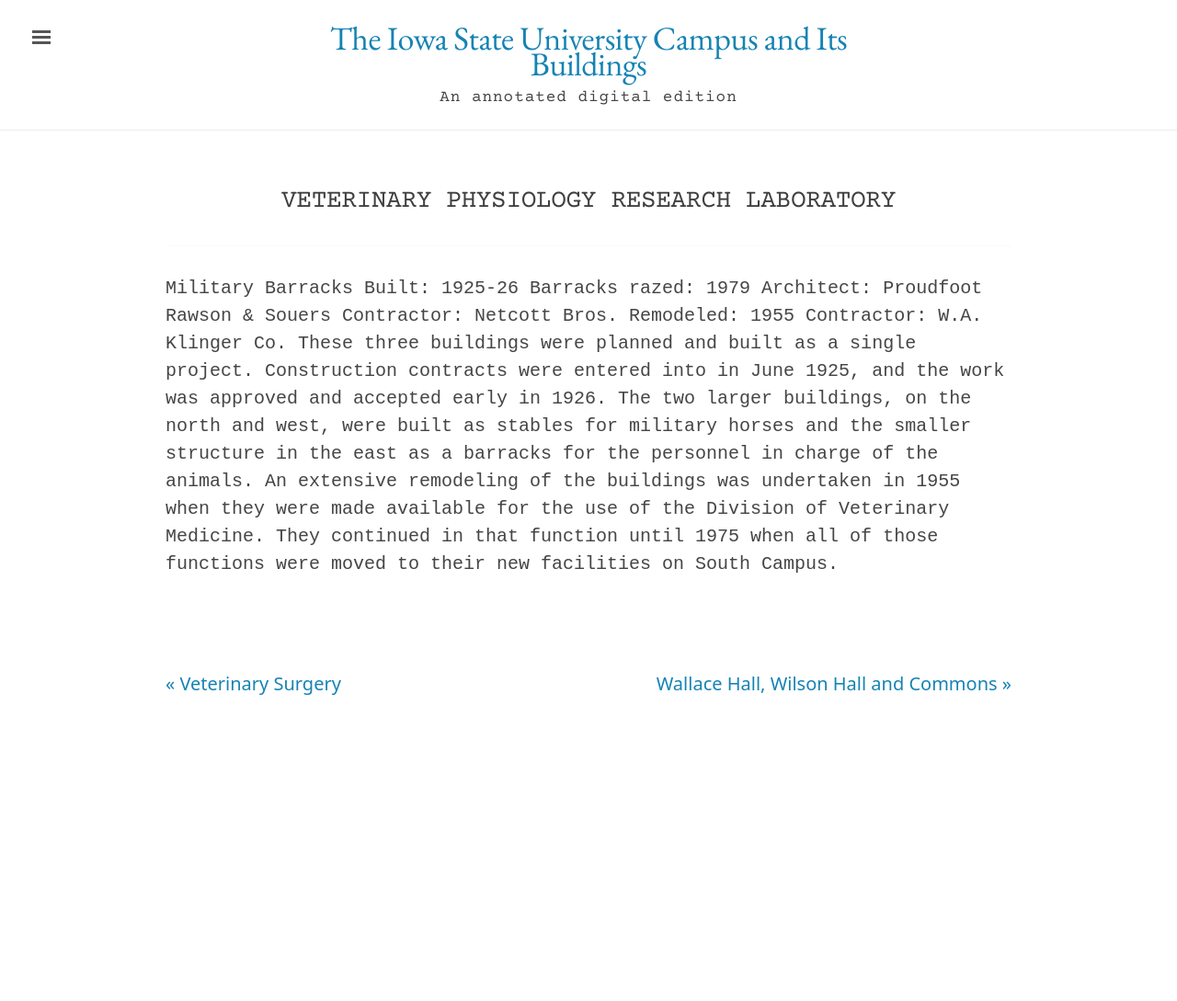
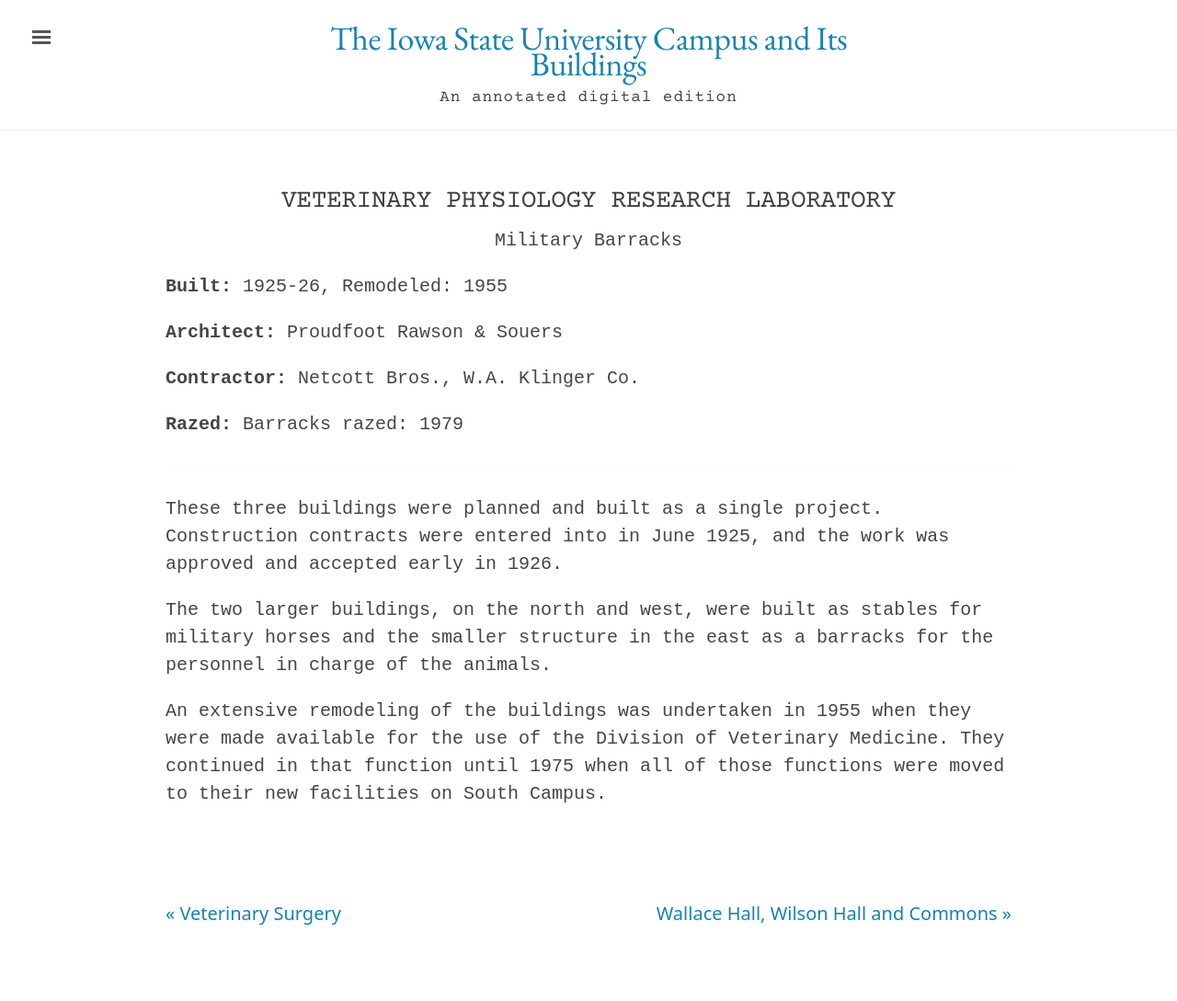
Before and after one commit to emanderson811/day-edition, a Jekyll site: the page built from _texts/buildings/223day-veterinary-physiology=research-lab.md, in a window 1280 px wide. Shown: the whole page at 92% size. Built offline with Jekyll 4.4.1, drawn with Linux system fonts in a browser that asks for light colours; before the commit the page ends 900 px from its top, so only the background shows below that; some of the changed lines change nothing that is shown.

Commit message:
Update 223day-veterinary-physiology=research-lab.md

```diff
--- a/_texts/buildings/223day-veterinary-physiology=research-lab.md
+++ b/_texts/buildings/223day-veterinary-physiology=research-lab.md
@@ -1,12 +1,16 @@
 ---
 layout: building
 title: "Veterinary Physiology Research Laboratory"
-alternative_name:
+alternative_name: "Military Barracks"
 built:
+  - "1925-26"
+  - "Remodeled: 1955"
 addition:
-architect:
+architect: "Proudfoot Rawson & Souers"
 contractor:
-razed:
+  - "Netcott Bros."
+  - "W.A. Klinger Co."
+razed: "Barracks razed: 1979"
 author:
 rights: Public Domain
 source: Iowa State University Library, University Archives
@@ -14,15 +18,8 @@
 ---
 ---
 
-Military Barracks
-Built: 1925-26 Barracks razed: 1979 Architect: Proudfoot Rawson & Souers Contractor: Netcott Bros. Remodeled: 1955 Contractor: W.A. Klinger Co.
-These three buildings were planned and built as a single project.
-Construction contracts were entered into in June 1925, and the work
-was approved and accepted early in 1926.
-The two larger buildings, on the north and west, were built as stables
-for military horses and the smaller structure in the east as a barracks
-for the personnel in charge of the animals.
-An extensive remodeling of the buildings was undertaken in 1955 when
-they were made available for the use of the Division of Veterinary
-Medicine. They continued in that function until 1975 when all of those
-functions were moved to their new facilities on South Campus.
+These three buildings were planned and built as a single project. Construction contracts were entered into in June 1925, and the work was approved and accepted early in 1926.
+
+The two larger buildings, on the north and west, were built as stables for military horses and the smaller structure in the east as a barracks for the personnel in charge of the animals.
+
+An extensive remodeling of the buildings was undertaken in 1955 when they were made available for the use of the Division of Veterinary Medicine. They continued in that function until 1975 when all of those functions were moved to their new facilities on South Campus.
```
